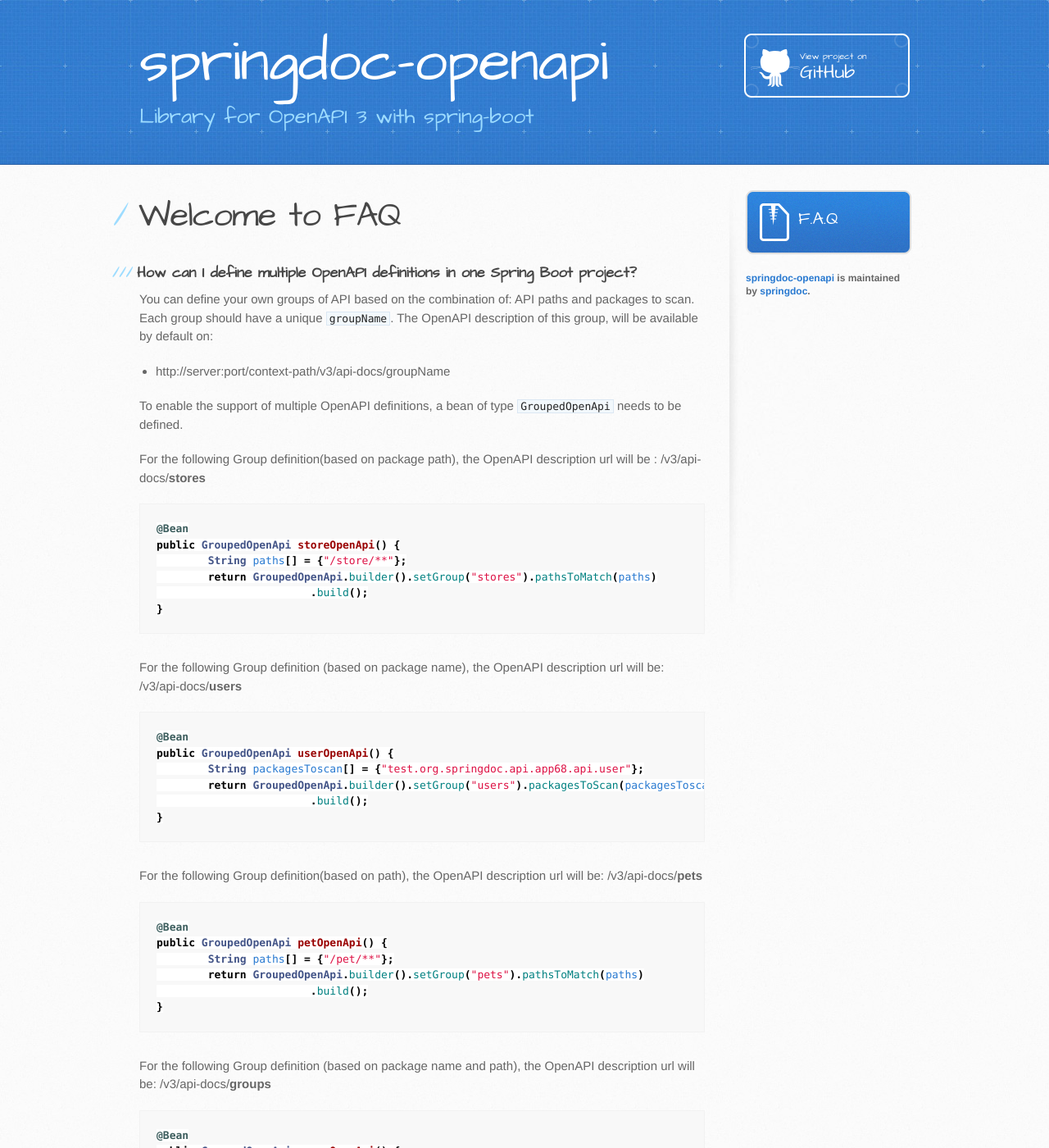
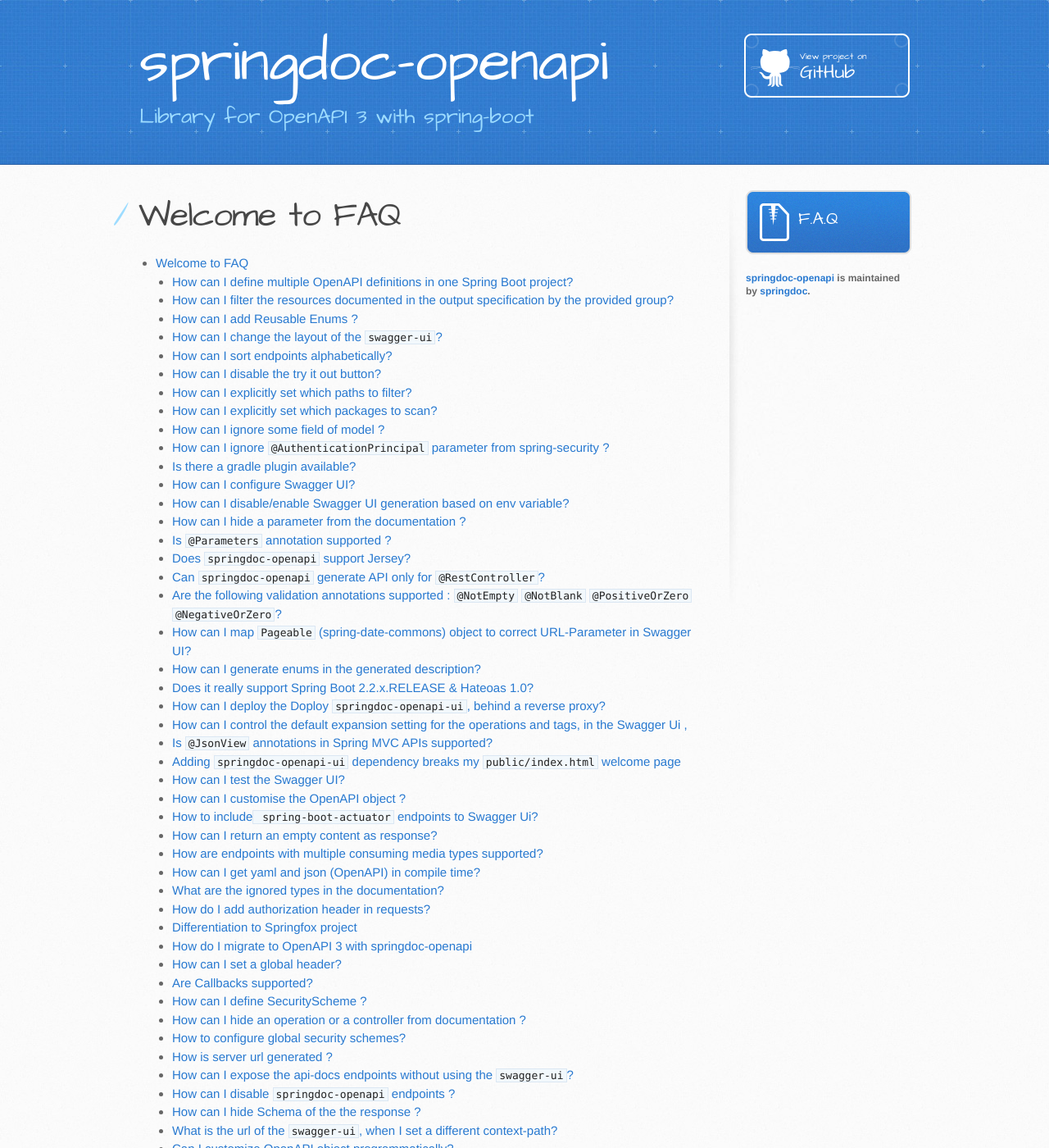
Before and after one commit to springdoc/springdoc-openapi-demos, a Jekyll site: the page built from docs/faq.md, in a window 1280 px wide and 1400 px high. Shown: the whole window at 82% size. Built offline with Jekyll 4.4.1, drawn with Linux system fonts in a browser that asks for light colours; our own code applies the rules of GitHub Pages for plain Markdown files; some of the changed lines change nothing that is shown; some of the changed text lies outside the part shown.

Commit message:
project update

```diff
--- a/docs/_config.yml
+++ b/docs/_config.yml
@@ -4,3 +4,4 @@
 google_analytics: UA-143834491-1
 url: http://springdoc.org
 show_downloads: true
+markdown: kramdown
--- a/docs/faq.md
+++ b/docs/faq.md
@@ -2,6 +2,8 @@
 layout: default
 ---
 # Welcome to FAQ
+* TOC
+{:toc}
 
 ### How can I define multiple OpenAPI definitions in one Spring Boot project?
 You can define your own groups of API based on the combination of: API paths and packages to scan. Each group should have a unique `groupName`.
```
